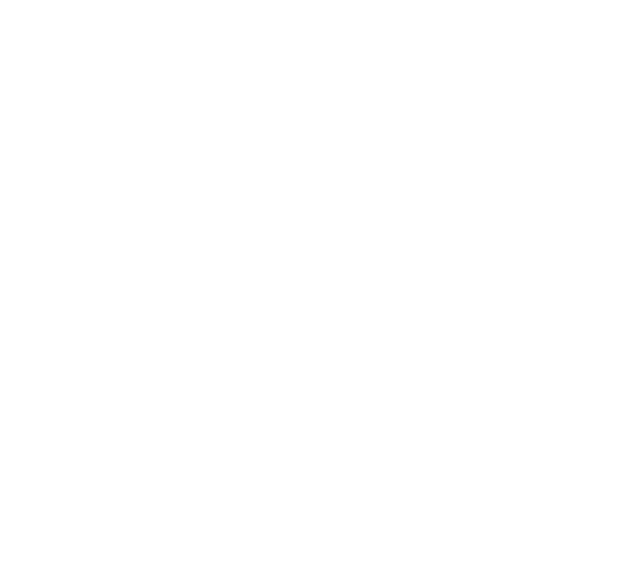
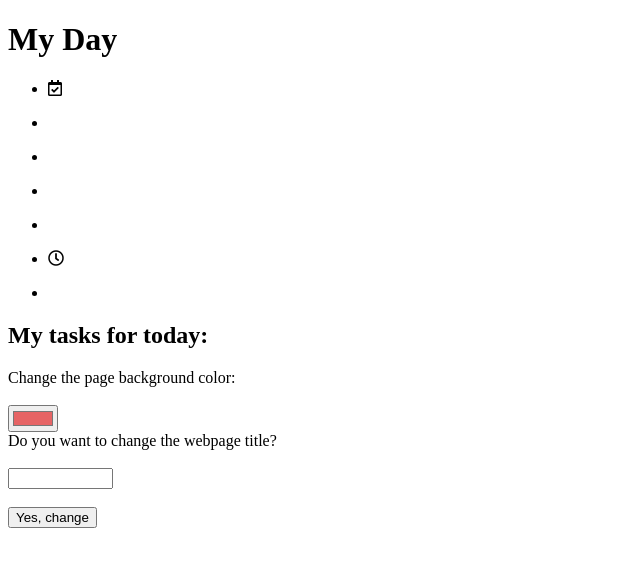
Before and after one commit to paulinaboro/coding_practice_challenge, a plain HTML site: page index.html in a window 1280 px wide. Shown: the whole page, without its empty margins (0-640 px from the left). Drawn offline with Linux system fonts and the light colour scheme.

Commit message:
Added all the inputs and containers on the index page

```diff
--- a/index.html
+++ b/index.html
@@ -5,9 +5,78 @@
     <meta name="viewport" content="width=device-width, initial-scale=1.0" />
     <meta http-equiv="X-UA-Compatible" content="ie=edge" />
     <link rel="stylesheet" href="src/css/style.css" />
+    <link
+      rel="stylesheet"
+      href="https://use.fontawesome.com/releases/v5.8.2/css/all.css"
+      integrity="sha384-oS3vJWv+0UjzBfQzYUhtDYW+Pj2yciDJxpsK1OYPAYjqT085Qq/1cq5FLXAZQ7Ay"
+      crossorigin="anonymous"
+    />
+    <link
+      href="https://fonts.googleapis.com/css?family=Lato&display=swap"
+      rel="stylesheet"
+    />
     <title>My day</title>
   </head>
   <body>
+    <div id="mainContainer">
+      <h1 id="currentPageTitle">My Day</h1>
+
+      <div id="dateAndTimeContainer">
+        <ul id="date_elements">
+          <li><i class="far fa-calendar-check"></i></li>
+          <li><p id="currentWeekday"></p></li>
+          <li><p id="currentDayNumber"></p></li>
+          <li><p id="showCurrentMonth"></p></li>
+          <li><p id="currentYear"></p></li>
+        </ul>
+        <ul>
+        <li><i class="far fa-clock"></i></p></li>
+        <li><p id="currentTime"></p></li>
+      </ul>
+      </div>
+
+      <div id="taskContainer">
+        <h2>My tasks for today:</h2>
+        <main></main>
+        <template id="tasksTemplate">
+          <table>
+            <tr>
+              <td id="timeTable">08:00</td>
+              <td id="taskTable"></td>
+            </tr>
+          </table>
+        </template>
+      </div>
+      <div id="backgroundColorContainer">
+        <label for="head">Change the page background color:</label>
+        <br />
+        <br />
+        <input
+          id="colorPicker"
+          type="color"
+          id="head"
+          name="head"
+          value="#e66465"
+        />
+      </div>
+      <div id="pageTitleContainer">
+        <label for="newTitle">Do you want to change the webpage title?</label>
+        <br />
+        <br />
+        <input
+          type="text"
+          id="newTitle"
+          required
+          minlength="3"
+          maxlength="50"
+          size="10"
+        />
+        <br />
+        <br />
+        <button id="newTitleButton">Yes, change</button>
+      </div>
+    </div>
+
     <script src="src/js/script.js"></script>
   </body>
 </html>
```
